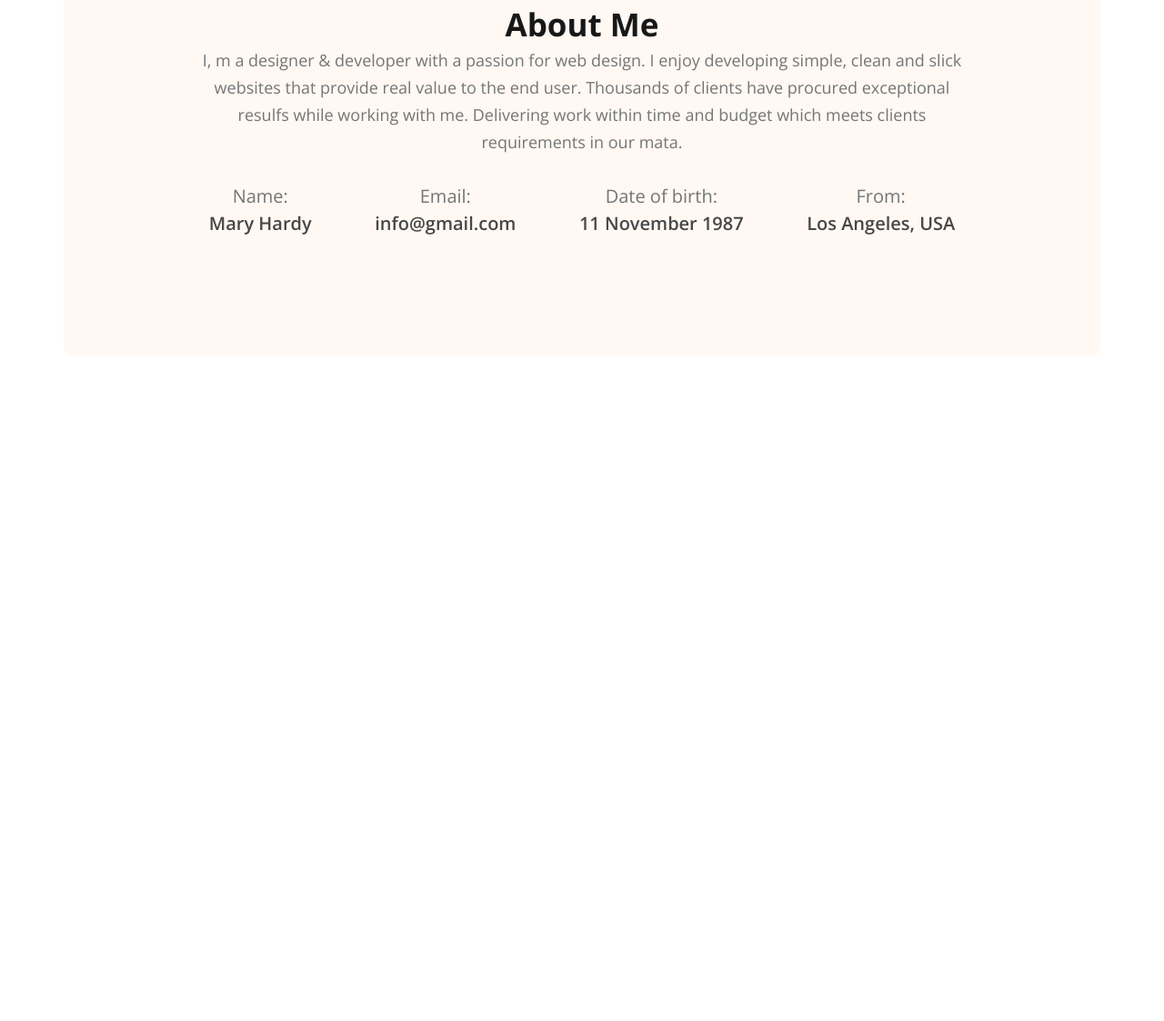
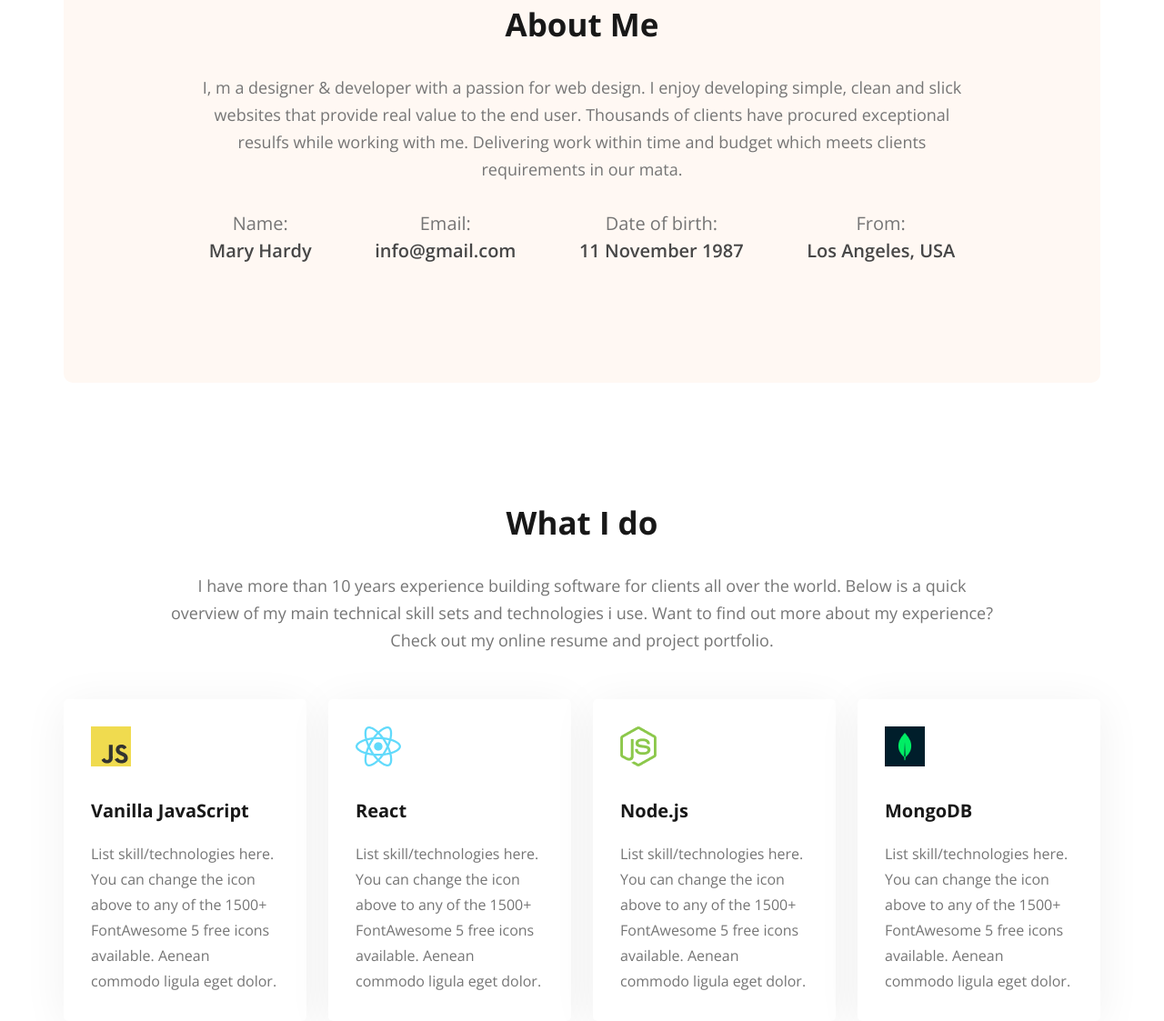
Before and after one commit to Rabby-khan-04/M01-Mod05-L01, a plain HTML site: page index.html in a window 1280 px wide. Shown: the part 1097-2220 px from the top of the page at 91% size. Before the commit the page ends 1488 px from the top, so only its background shows below. Drawn offline with nearby package versions, Linux system fonts and the light colour scheme.

Commit message:
Skill section added

```diff
--- a/index.html
+++ b/index.html
@@ -83,6 +83,38 @@
             </div>
         </section>
 
+        <!-- Skill Section -->
+        <section class="skill_wraper">
+            <div class="container">
+                <div class="skill_content_wraper">
+                    <h2 class="section_title">What I do</h2>
+                    <p class="section_description">I have more than 10 years experience building software for clients all over the world. Below is a quick overview of my main technical skill sets and technologies i use. Want to find out more about my experience? Check out my online resume and project portfolio.</p>
+                    </div>
+                    <div class="skills_wraper">
+                        <div class="skill">
+                            <img src="./assets/icons/js.png" alt="Vanilla JavaScript">
+                            <h3 class="skill_title">Vanilla JavaScript</h3>
+                            <p class="skill_description">List skill/technologies here. You can change the icon above to any of the 1500+ FontAwesome 5 free icons available. Aenean commodo ligula eget dolor.</p>
+                        </div>
+                        <div class="skill">
+                            <img src="./assets/icons/react.png" alt="React">
+                            <h3 class="skill_title">React</h3>
+                            <p class="skill_description">List skill/technologies here. You can change the icon above to any of the 1500+ FontAwesome 5 free icons available. Aenean commodo ligula eget dolor.</p>
+                        </div>
+                        <div class="skill">
+                            <img src="./assets/icons/nodejs.png" alt="Node js">
+                            <h3 class="skill_title">Node.js</h3>
+                            <p class="skill_description">List skill/technologies here. You can change the icon above to any of the 1500+ FontAwesome 5 free icons available. Aenean commodo ligula eget dolor.</p>
+                        </div>
+                        <div class="skill">
+                            <img src="./assets/icons/mongo.png" alt="MongoDB">
+                            <h3 class="skill_title">MongoDB</h3>
+                            <p class="skill_description">List skill/technologies here. You can change the icon above to any of the 1500+ FontAwesome 5 free icons available. Aenean commodo ligula eget dolor.</p>
+                        </div>
+                    </div>
+            </div>
+        </section>
+
     </main>
 
     <footer>
--- a/style/style.css
+++ b/style/style.css
@@ -61,6 +61,7 @@
     line-height: 48px;
     text-align: center;
     color: #181818;
+    margin-bottom: 30px;
 }
 
 .section_description {
@@ -214,3 +215,51 @@ ul.site_menu li:last-child a:hover {
     text-align: center;
     color: #474747;
 }
+
+
+/* Skill Section Style */
+
+.skill_wraper {
+    margin-top: 130px;
+}
+
+.skill_content_wraper {
+    max-width: 910px;
+    margin: auto;
+}
+
+.skills_wraper {
+    margin-top: 50px;
+    display: flex;
+    flex-direction: row;
+    gap: 24px;
+
+}
+
+.skill {
+    background: #FFFFFF;
+    box-shadow: 0px 6px 50px rgba(0, 0, 0, 0.06);
+    border-radius: 5px;
+    padding: 30px;
+}
+
+.skill img {
+    height: 44px;
+    margin-bottom: 30px;
+}
+
+.skill_title {
+    font-weight: 700;
+    font-size: 20px;
+    line-height: 27px;
+    text-align: left;
+    color: #181818;
+    margin-bottom: 20px;
+}
+
+.skill_description {
+    font-weight: 400;
+    font-size: 16px;
+    line-height: 28px;
+    color: #757575;
+}
```
